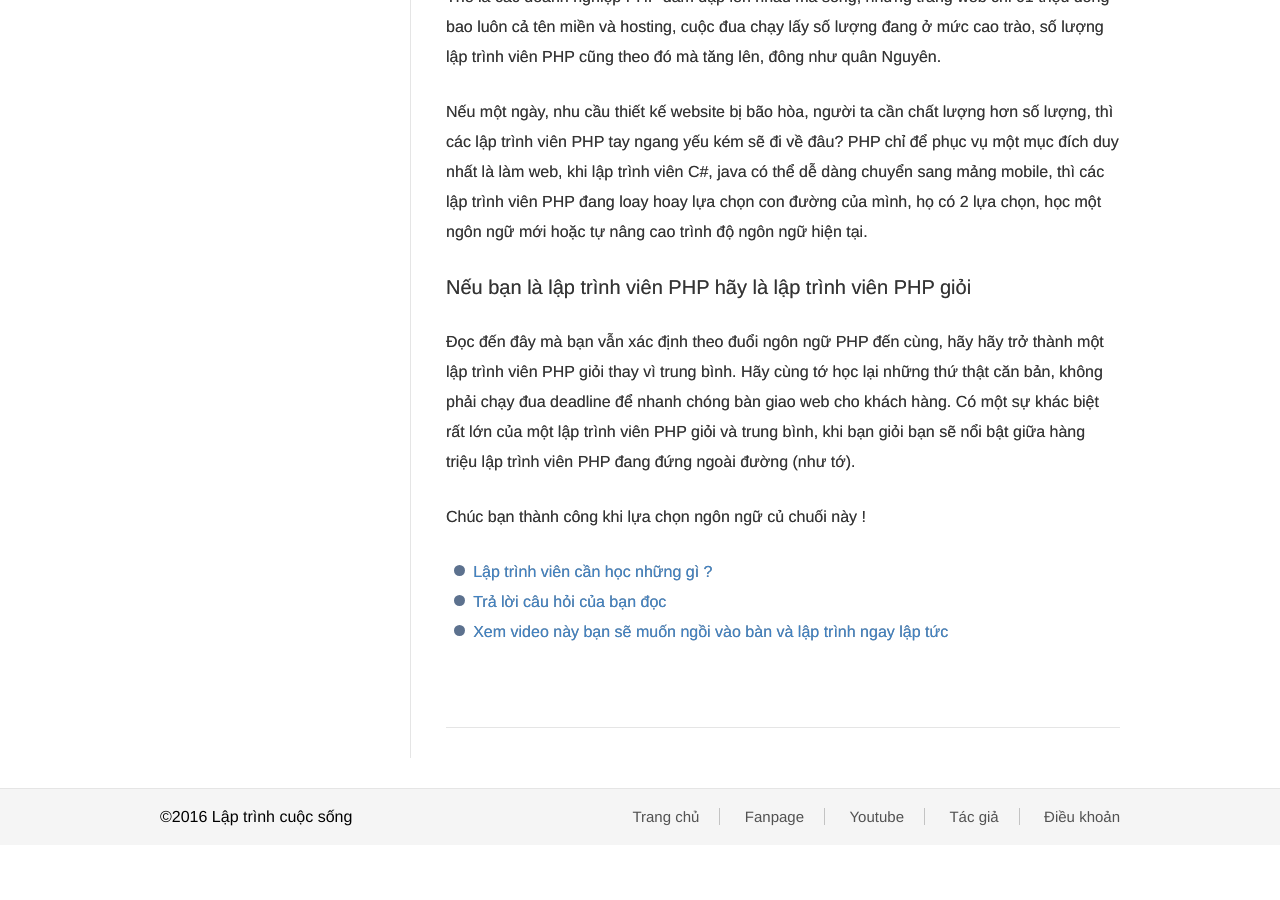
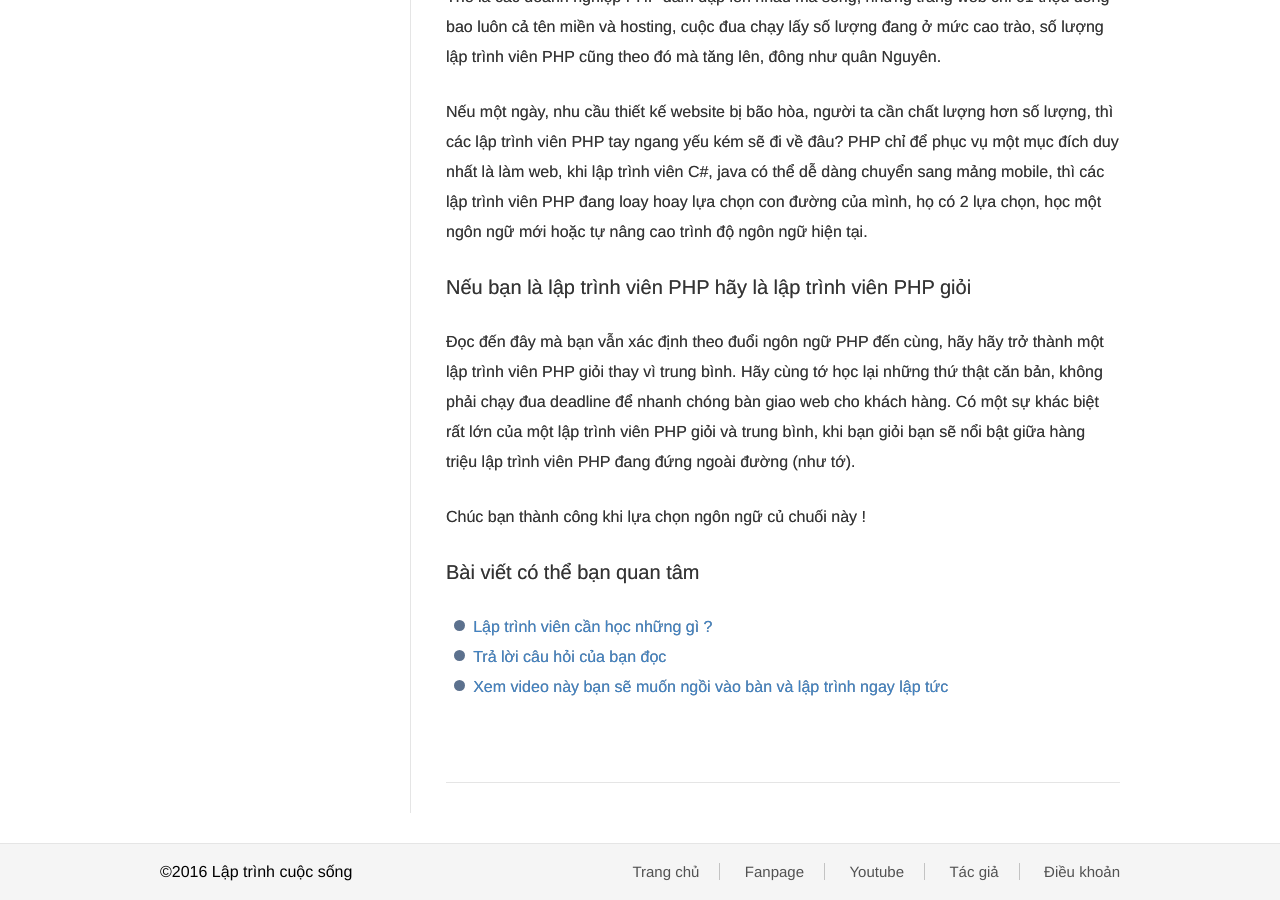
Before and after one commit to nguyentest/laptrinhcuocsong, a Jekyll site: the page built from _posts/2016-12-28-lap-trinh-vien-php-dung-day-duong.md, in a window 1280 px wide and 900 px high, scrolled down 2048 px. Built offline with Jekyll 4.4.1, drawn with Linux system fonts in a browser that asks for light colours; before the commit the page ends 2893 px from its top, so only the background shows below that.

Commit message:
Update post.html

```diff
--- a/_layouts/post.html
+++ b/_layouts/post.html
@@ -7,6 +7,7 @@ layout: default
   <div class="post-body" itemprop="articleBody">
     {{ content }}
     {% if page.related_posts %}
+    <h3>Bài viết có thể bạn quan tâm</h3>
     <ul class="related_posts">
       {% for related_post in page.related_posts %}
       <li><a href="{{ related_post.link }}" title="{{ related_post.title }}">{{ related_post.title }}</a></li>
```
